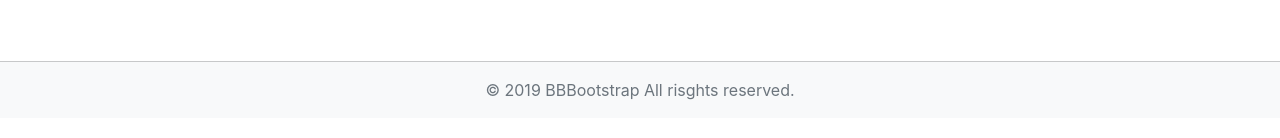
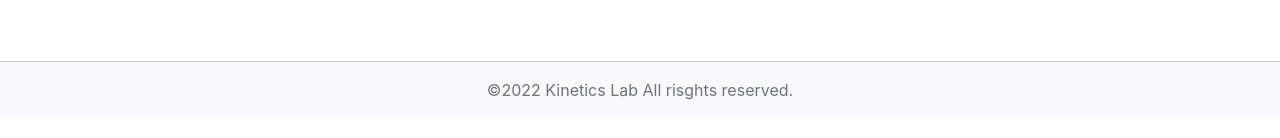
Before and after one commit to thedhruvkumar/React-Project, a React (Create React App) app: page / in a window 1280 px wide. Shown: the part 530-668 px from the top of the page. Built offline with nearby package versions, Linux system fonts and the light colour scheme.

Commit message:
Fixed Navbar

```diff
--- a/public/index.html
+++ b/public/index.html
@@ -32,6 +32,7 @@
       Learn how to configure a non-root public URL by running `npm run build`.
     -->
     <title>React App</title>
+    <script defer src="https://cdn.jsdelivr.net/npm/bootstrap@5.0.2/dist/js/bootstrap.bundle.min.js" integrity="sha384-MrcW6ZMFYlzcLA8Nl+NtUVF0sA7MsXsP1UyJoMp4YLEuNSfAP+JcXn/tWtIaxVXM" crossorigin="anonymous"></script>
   </head>
   <body>
     <noscript>You need to enable JavaScript to run this app.</noscript>
--- a/src/Components/Footer.jsx
+++ b/src/Components/Footer.jsx
@@ -59,7 +59,7 @@ const Footer = () => {
      <hr className="p-0 m-0 b-0"/>
      <div className="bg-light py-2">
          <div className="container text-center">
-             <p className="text-muted mb-0 py-2">© 2019 BBBootstrap All risghts reserved.</p>
+             <p className="text-muted mb-0 py-2">©2022 Kinetics Lab All risghts reserved.</p>
          </div>
      </div>
  </footer>
```
